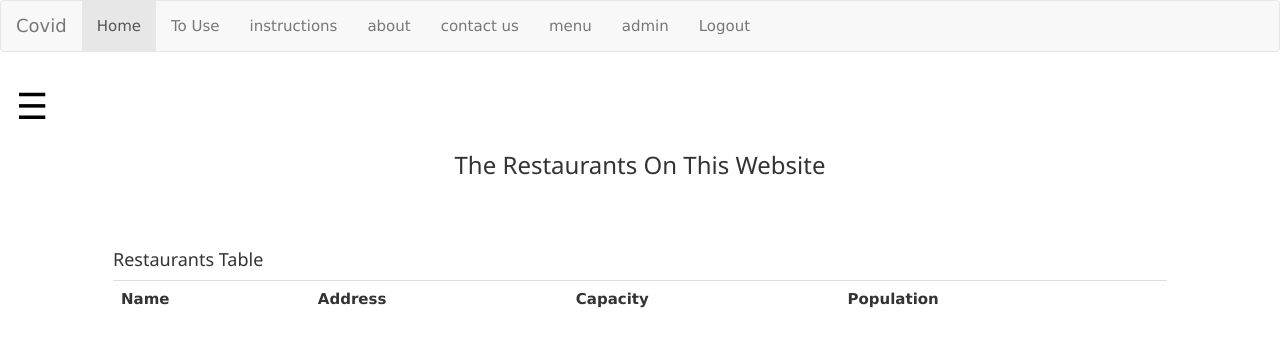
After one commit to muhammad10698/Group-16-, a Django app: template templates/ShowRestaurants.html in a window 1280 px wide. The commit adds this page. Shown: the top 347 px of the page. Run offline with Django 3.2, Linux system fonts and the light colour scheme; the template is opened without the code that fills it: most values are stand-ins (such as "Sample title", 1, 10 or a date in 2020); lists and menus that the app fills with data are empty; some libraries are stand-ins or nearby versions.

Commit message:
דרישה 14 : ShowRestaurants (הצגת מסעדות)

```diff
--- a/Covid/urls.py
+++ b/Covid/urls.py
@@ -45,7 +45,8 @@ from.views import (
  adminpage,
  adminprofile,
  DeleteUsers,
- delete_user
+ delete_user,
+ ShowRestaurants
 
 )
 
@@ -73,4 +74,6 @@ urlpatterns = [
     path('choose_register/', choose_register , name='choose_register'),
     path('DeleteUsers', DeleteUsers, name='DeleteUsers'),
     path('delete_user/<user_id>',delete_user,name="delete_user"),
+    path('ShowRestaurants', ShowRestaurants, name='ShowRestaurants'),
+
 ]
--- a/Covid/views.py
+++ b/Covid/views.py
@@ -112,3 +112,7 @@ def delete_user(request,user_id):
     users=user.objects.get(pk=user_id)
     users.delete()
     return redirect('DeleteUsers')
+
+def ShowRestaurants(request):
+    blogs = BlogPost.objects.all()
+    return render(request,"ShowRestaurants.html",{'blogs': blogs})
--- /dev/null
+++ b/templates/ShowRestaurants.html
@@ -0,0 +1,54 @@
+{% extends "base.html" %}
+
+
+{% block title %} <center>The Restaurants On This Website </center> {% endblock %}
+{% block style %}
+{% load static %}
+  <style>
+ .div1{
+          position: absolute;
+         top: 30%;
+         left: 10%;
+         width: 80%;
+      }
+
+  </style>
+{% endblock %}
+  {% block content %}
+        <br>
+    <div class="div1">
+		<div class="row">
+			<div class="col-md">
+				<div class="card card-body">
+					<h5>Restaurants Table</h5>
+				</div>
+				<div class="card card-body">
+					<table class="table">
+						<tr>
+							<th>Name</th>
+							<th>Address</th>
+							<th>Capacity</th>
+							<th>Population</th>
+
+						</tr>
+
+						{% for i in blogs %}
+                               {% if i.type == "Restaurant" %}
+							          <tr>
+								        <td>{{i.title}}</td>
+								        <td>{{i.address}}</td>
+										  <td>{{i.capacity}}</td>
+										  <td>{{i.population}}</td>
+
+							          </tr>
+                               {% endif %}
+						{% endfor %}
+
+					</table>
+				</div>
+			</div>
+
+		</div>
+	</div>
+
+   {% endblock %}
--- a/templates/adminprofile.html
+++ b/templates/adminprofile.html
@@ -31,7 +31,7 @@
     </button>
 
     <button type="button" class="btn btn-dark">
-    <a href="">Show All The Restaurants On This Website</a>
+    <a href="{% url 'ShowRestaurants' %}">Show All The Restaurants On This Website</a>
     </button>
 
     <button type="button" class="btn btn-danger">
```
Also changed, not shown: db.sqlite3.
